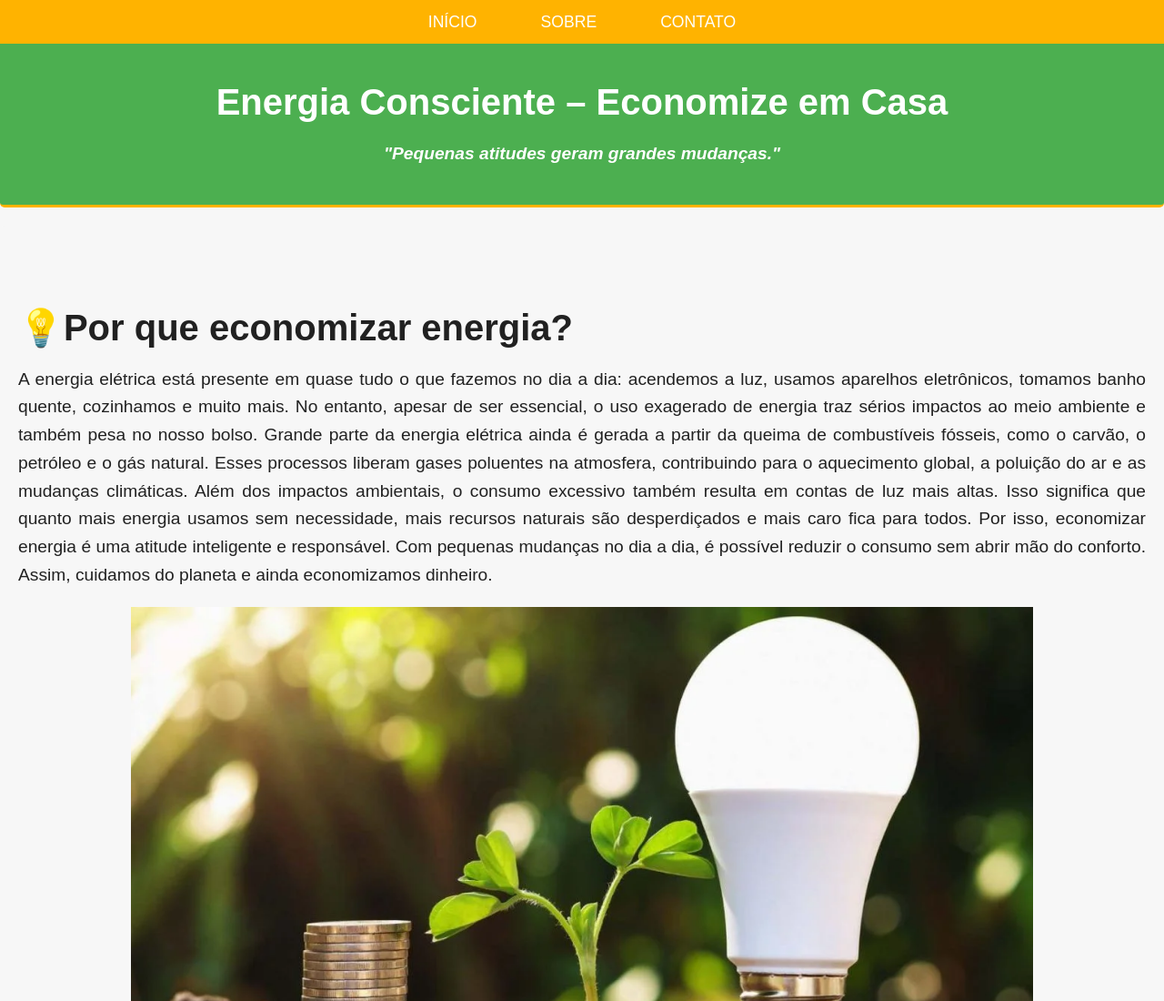
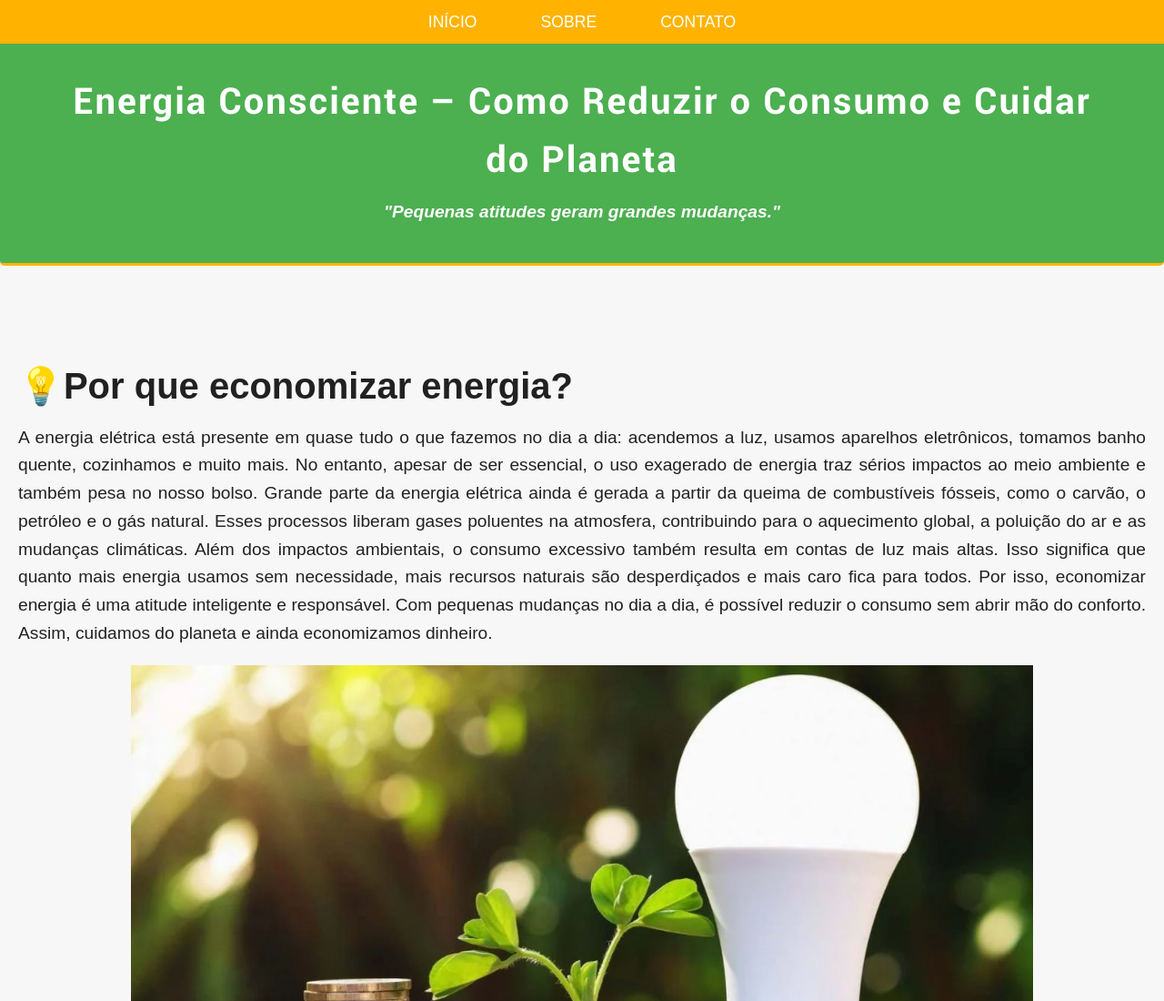
Before and after one commit to igorgabdev/Site-Trabalho-Diorge, a plain HTML site: page index.html in a window 1280 px wide. Shown: the top 1100 px of the page at 91% size. Drawn offline with Linux system fonts and the light colour scheme; a script that the page names is missing.

Commit message:
update fonts,etc

```diff
--- a/index.html
+++ b/index.html
@@ -11,7 +11,7 @@
 <body>
 
     <header class="header">
-      <h1>Energia Consciente – Economize em Casa</h1>
+      <h1>Energia Consciente – Como Reduzir o Consumo e Cuidar do Planeta</h1>
       <h2> "Pequenas atitudes geram grandes mudanças."</h2>
 
       <nav>
--- a/style.css
+++ b/style.css
@@ -1,4 +1,31 @@
 @charset "UTF-8";
+@font-face {
+    font-family: 'BebasNeue';
+    src: url('ARQUIVOS\ SITE/FONTES/BebasNeue-Regular.ttf') format('truetype');
+    font-weight: normal;
+    font-style: normal;
+}
+
+@font-face {
+    font-family: 'Roboto';
+    src: url('ARQUIVOS\ SITE/FONTES/Roboto-Regular.ttf') format('truetype');
+    font-weight: normal;
+    font-style: normal;
+}
+
+@font-face {
+    font-family: 'Roboto';
+    src: url('ARQUIVOS\ SITE/FONTES/Roboto-Medium.ttf') format('truetype');
+    font-weight: 500; /* Peso médio */
+    font-style: normal;
+}
+
+@font-face {
+    font-family: 'Roboto';
+    src: url('ARQUIVOS\ SITE/FONTES/Roboto-Bold.ttf') format('truetype');
+    font-weight: bold; /* Peso negrito */
+    font-style: normal;
+}
 
 /* Definições de cores */
 :root {
@@ -53,6 +80,9 @@ header {
 header h1 {
     font-size: 2.5rem;
     margin-bottom: 10px;
+    font-family: 'Roboto';
+    font-weight: bold;
+    letter-spacing: 2px;
 }
 
 header h2 {
```
Also changed, not shown: ARQUIVOS SITE/FONTES/Roboto-Bold.ttf (added), ARQUIVOS SITE/FONTES/Roboto-Medium.ttf (added), ARQUIVOS SITE/FONTES/Roboto-Regular.ttf (added).
